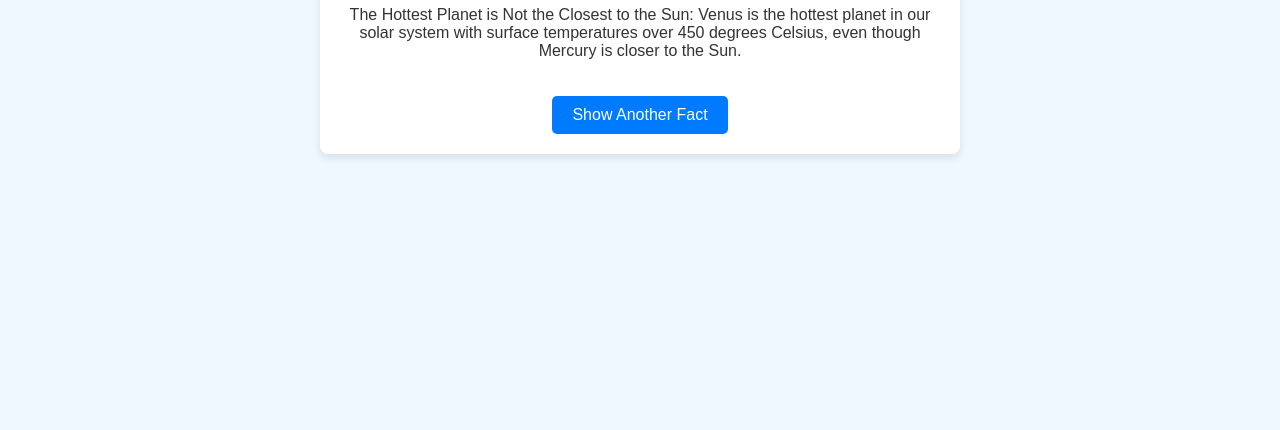
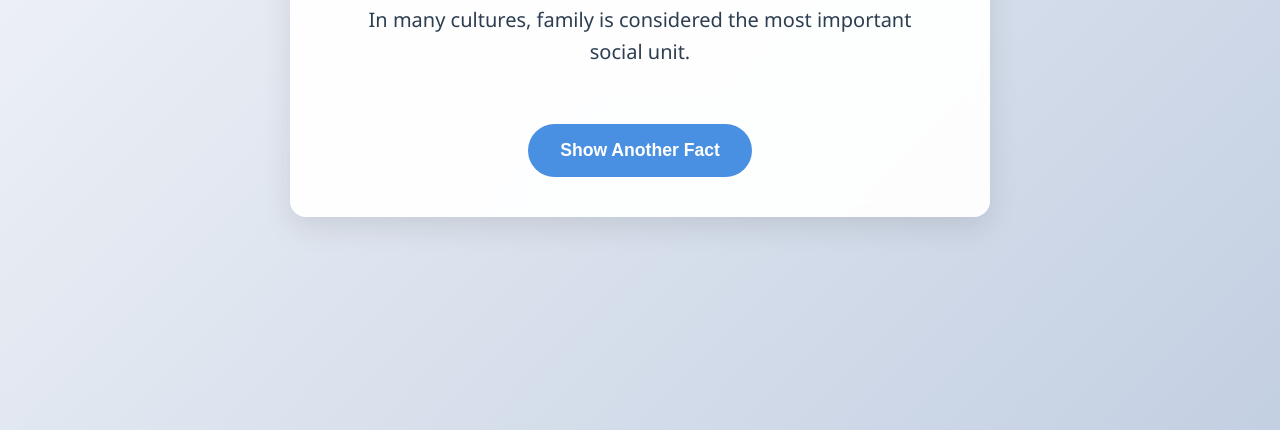
Before and after one commit to ZZero7/family-fact, a plain HTML site: page index.html in a window 1280 px wide. Shown: the part 370-800 px from the top of the page. Drawn offline with Linux system fonts and the light colour scheme.

Commit message:
Update index.html

```diff
--- a/index.html
+++ b/index.html
@@ -3,93 +3,205 @@
 <head>
     <meta charset="UTF-8">
     <meta name="viewport" content="width=device-width, initial-scale=1.0">
-    <title>Fun Space Facts</title>
+    <title>Fun Family Facts</title>
     <style>
+
+        *, *::before, *::after {
+            box-sizing: border-box;
+            margin: 0;
+            padding: 0;
+        }
+
+
         :root {
-            --background-color: #f0f8ff;
-            --text-color: #333;
-            --button-bg-color: #007bff;
-            --button-text-color: #fff;
-            --container-bg-color: #fff;
-            --box-shadow: 0 4px 8px rgba(0, 0, 0, 0.1);
+            --primary-color: #4a90e2;
+            --secondary-color: #45b7af;
+            --background-gradient: linear-gradient(135deg, #f5f7fa 0%, #c3cfe2 100%);
+            --text-color: #2c3e50;
+            --heading-color: #34495e;
+            --button-bg-color: #4a90e2;
+            --button-hover-bg: #357abd;
+            --container-bg-color: rgba(255, 255, 255, 0.95);
+            --box-shadow: 0 10px 30px rgba(0, 0, 0, 0.1);
+            --transition-speed: 0.3s;
+            --border-radius: 16px;
+        }
+
+
+        @media (prefers-color-scheme: dark) {
+            :root {
+                --background-gradient: linear-gradient(135deg, #2c3e50 0%, #3498db 100%);
+                --text-color: #ecf0f1;
+                --heading-color: #ffffff;
+                --container-bg-color: rgba(52, 73, 94, 0.95);
+                --box-shadow: 0 10px 30px rgba(0, 0, 0, 0.2);
+            }
         }
 
         body {
-            font-family: Arial, sans-serif;
-            background-color: var(--background-color);
+            font-family: 'Segoe UI', system-ui, -apple-system, sans-serif;
+            background: var(--background-gradient);
             color: var(--text-color);
+            min-height: 100vh;
             display: flex;
             justify-content: center;
             align-items: center;
-            height: 100vh;
-            margin: 0;
-            transition: background-color 0.3s, color 0.3s;
+            padding: 20px;
+            line-height: 1.6;
+            transition: all var(--transition-speed) ease;
         }
 
         .fact-container {
+            width: 100%;
+            max-width: 700px;
+            padding: 40px;
+            background-color: var(--container-bg-color);
+            border-radius: var(--border-radius);
+            box-shadow: var(--box-shadow);
+            backdrop-filter: blur(10px);
+            transform: translateY(0);
+            transition: all var(--transition-speed) ease;
+        }
+
+        .fact-container:hover {
+            transform: translateY(-5px);
+            box-shadow: 0 15px 35px rgba(0, 0, 0, 0.15);
+        }
+
+        h1 {
+            color: var(--heading-color);
+            font-size: 2.5rem;
+            margin-bottom: 1.5rem;
+            font-weight: 700;
+            letter-spacing: -0.5px;
             text-align: center;
-            max-width: 600px;
-            padding: 20px;
-            border-radius: 8px;
-            background-color: var(--container-bg-color);
-            box-shadow: var(--box-shadow);
-            transition: box-shadow 0.3s;
+        }
+
+        #fact {
+            font-size: 1.25rem;
+            margin: 2rem 0;
+            padding: 1.5rem;
+            border-radius: var(--border-radius);
+            background: rgba(255, 255, 255, 0.1);
+            min-height: 100px;
+            display: flex;
+            align-items: center;
+            justify-content: center;
+            text-align: center;
+            transition: opacity var(--transition-speed) ease;
         }
 
         button {
-            margin-top: 20px;
-            padding: 10px 20px;
-            font-size: 16px;
+            background-color: var(--button-bg-color);
+            color: white;
+            border: none;
+            padding: 1rem 2rem;
+            font-size: 1.1rem;
+            border-radius: 30px;
             cursor: pointer;
-            border: none;
-            border-radius: 5px;
-            background-color: var(--button-bg-color);
-            color: var(--button-text-color);
-            transition: background-color 0.3s, transform 0.3s;
+            transition: all var(--transition-speed) ease;
+            font-weight: 600;
+            display: block;
+            margin: 0 auto;
+            position: relative;
+            overflow: hidden;
+        }
+
+        button::before {
+            content: '';
+            position: absolute;
+            top: 50%;
+            left: 50%;
+            width: 0;
+            height: 0;
+            background: rgba(255, 255, 255, 0.2);
+            border-radius: 50%;
+            transform: translate(-50%, -50%);
+            transition: width 0.6s ease, height 0.6s ease;
         }
 
         button:hover {
-            background-color: darken(var(--button-bg-color), 10%);
-            transform: scale(1.05);
+            background-color: var(--button-hover-bg);
+            transform: translateY(-2px);
+            box-shadow: 0 5px 15px rgba(74, 144, 226, 0.3);
         }
 
-        @media (prefers-color-scheme: dark) {
-            :root {
-                --background-color: #333;
-                --text-color: #f0f8ff;
-                --container-bg-color: #444;
-                --button-bg-color: #0056b3;
+        button:hover::before {
+            width: 300px;
+            height: 300px;
+        }
+
+        button:active {
+            transform: translateY(0);
+        }
+
+
+        @media (max-width: 768px) {
+            .fact-container {
+                padding: 25px;
             }
+
+            h1 {
+                font-size: 2rem;
+            }
+
+            #fact {
+                font-size: 1.1rem;
+                padding: 1rem;
+            }
+
+            button {
+                padding: 0.8rem 1.6rem;
+                font-size: 1rem;
+            }
+        }
+
+
+        @keyframes fadein {
+            from { opacity: 0; transform: translateY(10px); }
+            to { opacity: 1; transform: translateY(0); }
+        }
+
+        .fade-in {
+            animation: fadein 0.5s ease;
         }
     </style>
 </head>
 <body>
     <div class="fact-container">
-        <h1>Fun Space Fact</h1>
+        <h1>Fun Family Facts</h1>
         <p id="fact"></p>
         <button onclick="showRandomFact()">Show Another Fact</button>
     </div>
-
     <script>
-        const spaceFacts = [
-            "Space is Completely Silent: Unlike Earth, space has no atmosphere, which means sound has no medium or way to travel to be heard.",
-            "The Hottest Planet is Not the Closest to the Sun: Venus is the hottest planet in our solar system with surface temperatures over 450 degrees Celsius, even though Mercury is closer to the Sun.",
-            "A Day on Venus is Longer Than a Year: Venus has an extremely slow rotation on its axis, taking about 243 Earth days to complete one rotation, while it takes only about 225 Earth days to orbit the Sun.",
-            "There are More Stars in the Universe Than Grains of Sand on Earth: The universe is vast, with billions of galaxies, each containing millions or billions of stars.",
-            "Neutron Stars Can Spin at a Rate of 600 Rotations Per Second: These incredibly dense remnants of supernova explosions can rotate extremely rapidly.",
-            "There May Be a Planet Made of Diamonds: 55 Cancri e, a planet twice the size of Earth, is thought to have a surface made largely of diamond.",
-            "The Largest Known Volcano is on Mars: Olympus Mons is about 13.6 miles high, making it nearly three times the height of Mount Everest.",
-            "Space is Not Far Away: The Kármán line, which is the boundary of space, is only 100 kilometers (62 miles) above sea level.",
-            "The Moon is Moving Away from Earth: Each year, the Moon drifts about 3.8 centimeters further away from our planet.",
-            "A Year on Mercury is Just 88 Days Long: Due to its proximity to the Sun, Mercury has a very short orbital period."
+        const familyFacts = [
+            "The average family size in the U.S. is 3.14 people.",
+            "Families often have unique traditions that are passed down through generations.",
+            "The word 'family' comes from the Latin word 'familia', which means household.",
+            "Family reunions are a popular way for extended families to gather and celebrate.",
+            "In many cultures, family is considered the most important social unit.",
+            "Family meals are linked to better dietary habits and stronger family bonds.",
+            "The concept of family varies greatly across different cultures and societies.",
+            "Family members often share similar traits and characteristics.",
+            "Family support is crucial for personal development and well-being.",
+            "Family history can provide insights into health and genetic conditions."
         ];
 
         function showRandomFact() {
-            const randomIndex = Math.floor(Math.random() * spaceFacts.length);
-            document.getElementById('fact').innerText = spaceFacts[randomIndex];
+            const factElement = document.getElementById('fact');
+            factElement.style.opacity = '0';
+
+            setTimeout(() => {
+                const randomIndex = Math.floor(Math.random() * familyFacts.length);
+                factElement.innerText = familyFacts[randomIndex];
+                factElement.style.opacity = '1';
+                factElement.classList.remove('fade-in');
+                void factElement.offsetWidth;
+                factElement.classList.add('fade-in');
+            }, 300);
         }
 
-        // Show a fact when the page loads
+
         showRandomFact();
     </script>
 </body>
```
